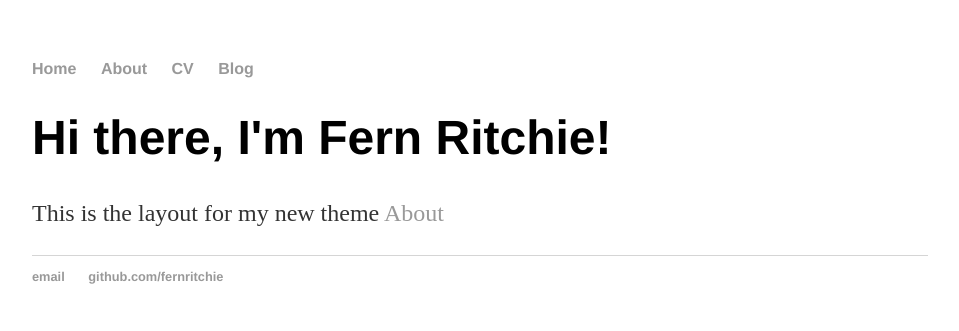
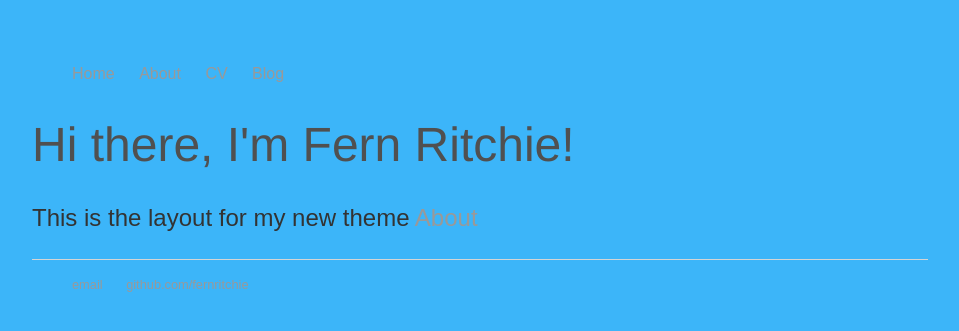
Before and after one commit to fernfuschia/theme, a Jekyll site: the page built from index.html, in a window 1280 px wide. Shown: the top 331 px of the page, without its empty margins (160-1119 px from the left). Built offline with Jekyll 4.4.1, drawn with Linux system fonts in a browser that asks for light colours.

Commit message:
Update main.css

```diff
--- a/css/main.css
+++ b/css/main.css
@@ -1,9 +1,26 @@
 body {
     margin: 60px auto;
     width: 70%;
+  background-color: #3cb5f9;
+  color: #505050;
+  font-family: "Ubuntu", sans-serif;
+  font-weight: 300;
+  font-size: 16px;
+  line-height: 1.8; }
+
+/* Headings */
+h1, h2, h3, h4, h5, h6 {
+  line-height: 1;
+  font-weight: 300; }
+
+a {
+  text-decoration: none;
+  color: #3cb5f9; }
+
+a:hover {
+  color: #0793e2; }
 }
 nav ul, footer ul {
-    font-family:'Helvetica', 'Arial', 'Sans-Serif';
     padding: 0px;
     list-style: none;
     font-weight: bold;
```
